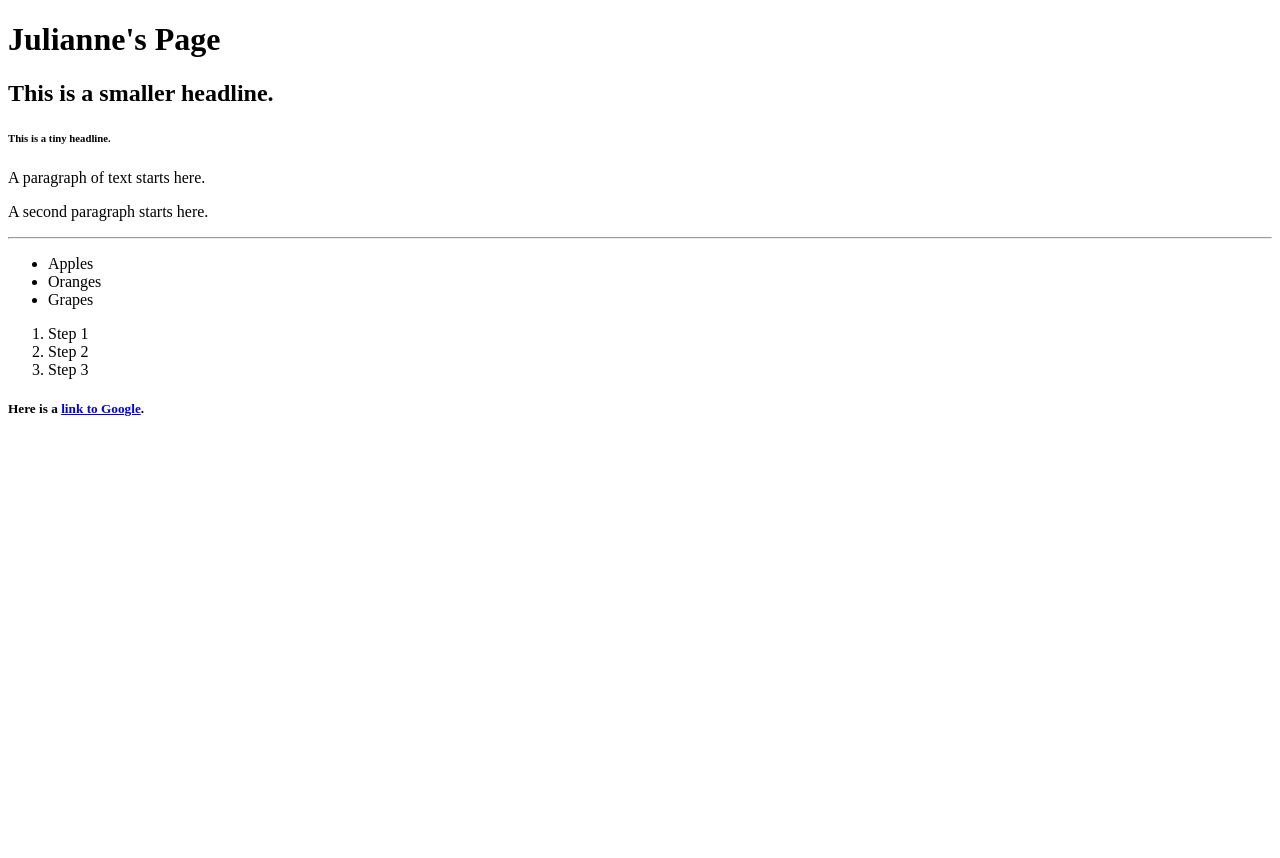
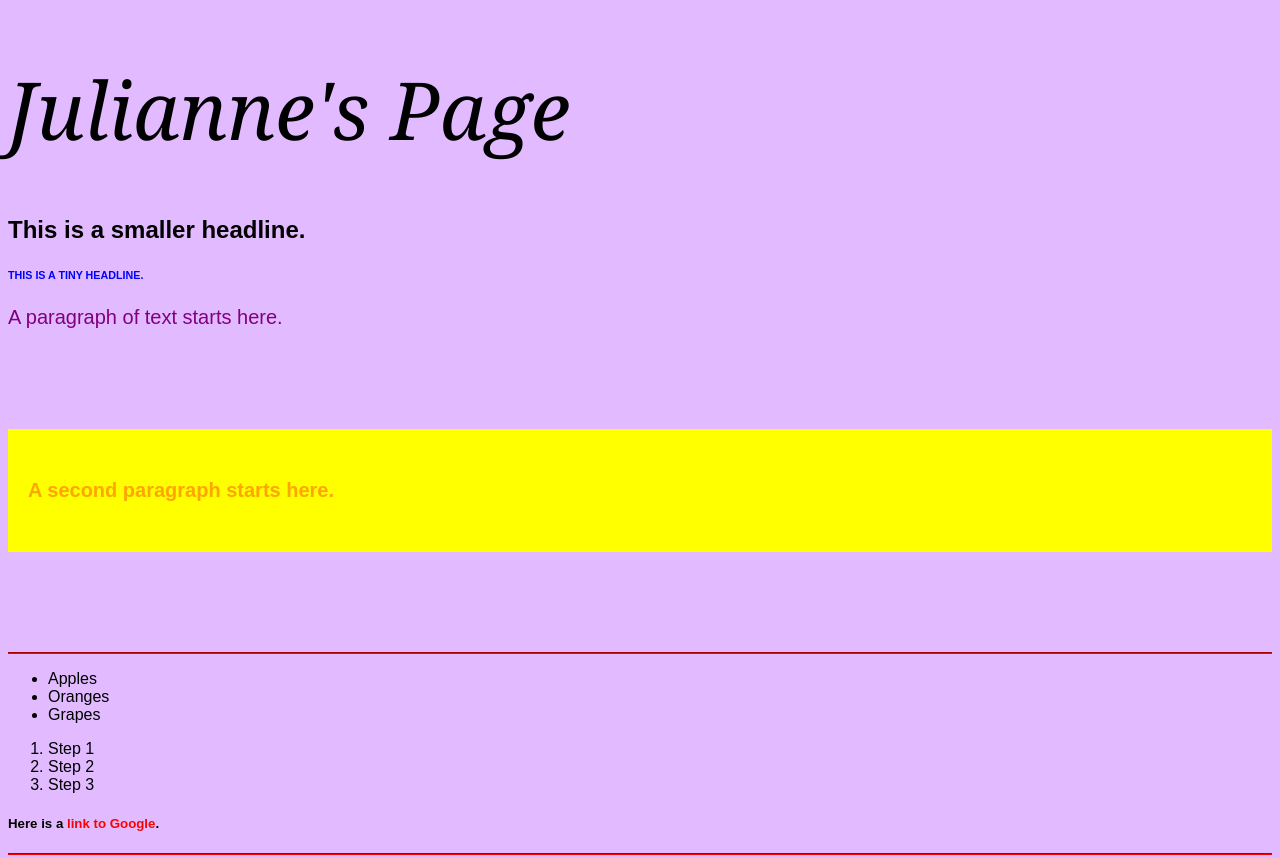
Before and after one commit to jdunn35/web-class, a plain HTML site: page index.html in a window 1280 px wide. Shown: the top 858 px of the page. Before the commit the page ends 800 px from the top, so only its background shows below. Drawn offline with Linux system fonts and the light colour scheme.

Commit message:
updating website files

```diff
--- a/index.html
+++ b/index.html
@@ -2,13 +2,14 @@
 <html>
     <head>
         <title>My first page yay!</title>
+        <link rel="stylesheet" href="style.css">
     </head>
     <body>
         <h1>Julianne's Page</h1>
         <h2>This is a smaller headline.</h2>
         <h6>This is a tiny headline.</h6>
         <p>A paragraph of text starts here.</p>
-        <p>A second paragraph starts here.</p>
+        <p class="red" id="highlight">A second paragraph starts here.</p>
         <hr>
         <ul>
             <li>Apples</li>
@@ -21,5 +22,12 @@
             <li>Step 3</li>
         </ol>
         <h5>Here is a <a href="http://www.google.com">link to Google</a>.</h5>
+        <hr>
+        <!-- here i will add some images -->
+        <p><img src="images/pexels-evg-kowalievska-1170986.jpg" alt="An orange tabby cat" width="300px"></p>
+        <img src="images/pexels-peng-louis-1643457.jpg" alt="A ragdoll kitten" width="300">
+        <br>
+        <img src="images/pexels-pixabay-45201.jpg" alt="A cream-colored tabby kitten" width="300">
+        <p>here<br> is<br> some<br> <u>text</u><br> just<br> to<br> <i>give</i><br> an<br> <b>example</b>.<br></p>
     </body>
 </html>
--- /dev/null
+++ b/style.css
@@ -0,0 +1,51 @@
+body {
+    background-color: rgb(225, 186, 255);
+    /*this color might work
+    background-color: purple;*/
+    font-family: Arial, Helvetica, sans-serif;
+}
+
+h1 {
+    font-size: 80px;
+    font-weight: normal;
+    font-style: italic;
+    font-family: Georgia, 'Times New Roman', Times, serif;
+}
+
+a {
+    color: red;
+    font-weight: bold;
+    text-decoration: none;
+}
+
+a:hover {
+    text-decoration: underline;
+    color: green;
+    font-size: 30px;
+}
+
+hr {
+    border-color: red;
+}
+
+h6 {
+    text-transform: uppercase;
+    color: blue;
+}
+
+p {
+    font-size: 20px;
+    color: purple;
+}
+
+.red {
+    color: orange;
+    font-weight: bold;
+    background-color: red;
+    padding: 50px 20px 50px 20px;
+    margin: 100px 0;
+}
+
+#highlight {
+    background-color: yellow;
+}
```
Also changed, not shown: images/pexels-evg-kowalievska-1170986.jpg (added), images/pexels-pixabay-45201.jpg (added), 1 other file.
